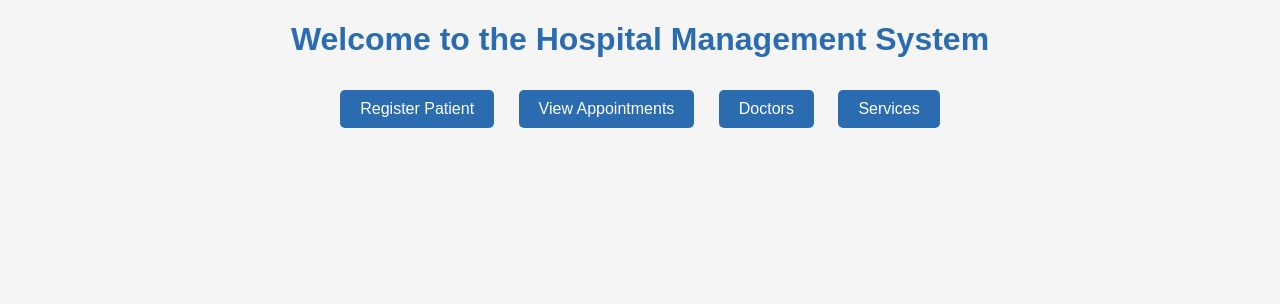
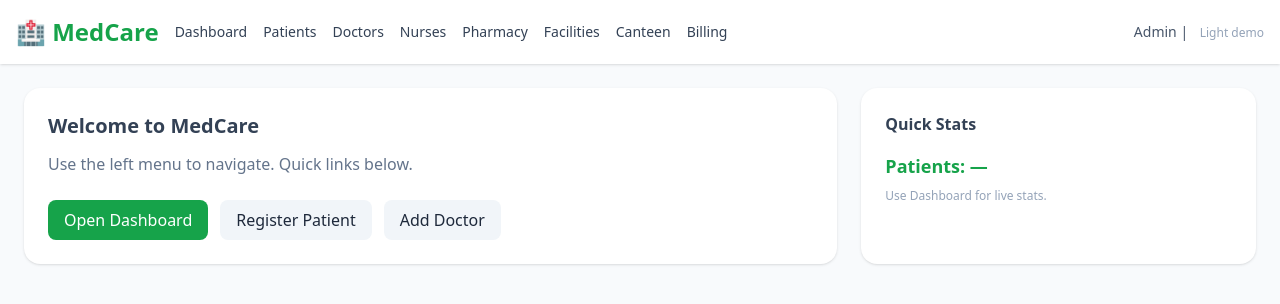
Before and after one commit to SargamS/hospital-management-system, a Flask app: page / in a window 1280 px wide. Shown: the top 304 px of the page. Run offline with Flask 3, Linux system fonts and the light colour scheme; some libraries are stand-ins or nearby versions.

Commit message:
Update index.html

```diff
--- a/templates/index.html
+++ b/templates/index.html
@@ -1,17 +1,20 @@
-<!DOCTYPE html>
-<html lang="en">
-<head>
-    <meta charset="UTF-8">
-    <title>Hospital Management System</title>
-    <link rel="stylesheet" href="{{ url_for('static', filename='style.css') }}">
-</head>
-<body>
-    <h1>Welcome to the Hospital Management System</h1>
-    <div class="menu">
-        <a href="/register">Register Patient</a>
-        <a href="/appointments">View Appointments</a>
-        <a href="/doctors">Doctors</a>
-        <a href="/services">Services</a>
+{% extends "base.html" %}
+{% block content %}
+<div class="grid md:grid-cols-3 gap-6">
+  <div class="col-span-2 bg-white rounded-2xl shadow p-6">
+    <h2 class="text-xl font-semibold text-slate-700">Welcome to MedCare</h2>
+    <p class="mt-3 text-slate-500">Use the left menu to navigate. Quick links below.</p>
+    <div class="mt-6 flex gap-3 flex-wrap">
+      <a href="{{ url_for('dashboard') }}" class="px-4 py-2 bg-green-600 text-white rounded-lg">Open Dashboard</a>
+      <a href="{{ url_for('register') }}" class="px-4 py-2 bg-slate-100 rounded-lg">Register Patient</a>
+      <a href="{{ url_for('add_doctor') }}" class="px-4 py-2 bg-slate-100 rounded-lg">Add Doctor</a>
     </div>
-</body>
-</html>
+  </div>
+
+  <div class="bg-white rounded-2xl shadow p-6">
+    <h3 class="text-slate-700 font-semibold">Quick Stats</h3>
+    <div class="mt-4 text-lg text-green-600 font-bold">Patients: {{ (dashboard_counts().patients) if false else '—' }}</div>
+    <p class="text-xs text-slate-400 mt-2">Use Dashboard for live stats.</p>
+  </div>
+</div>
+{% endblock %}
```
